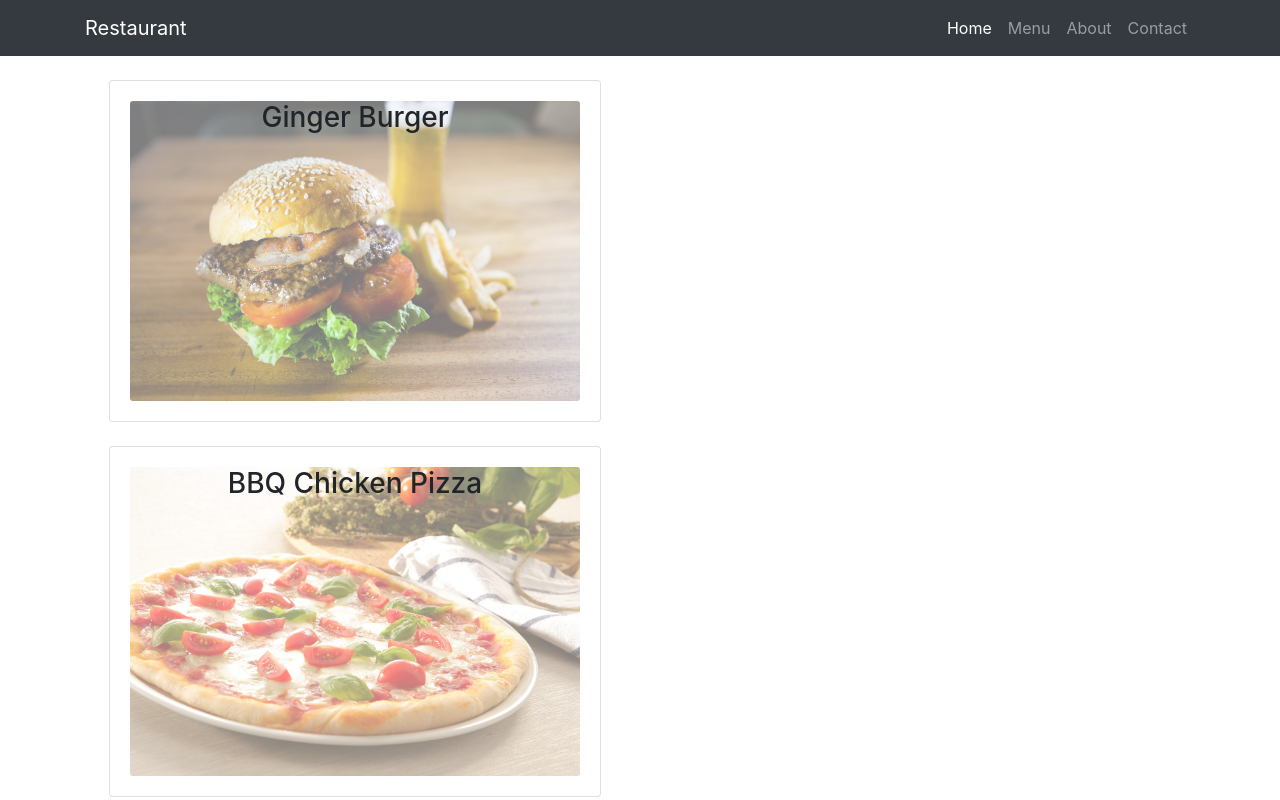
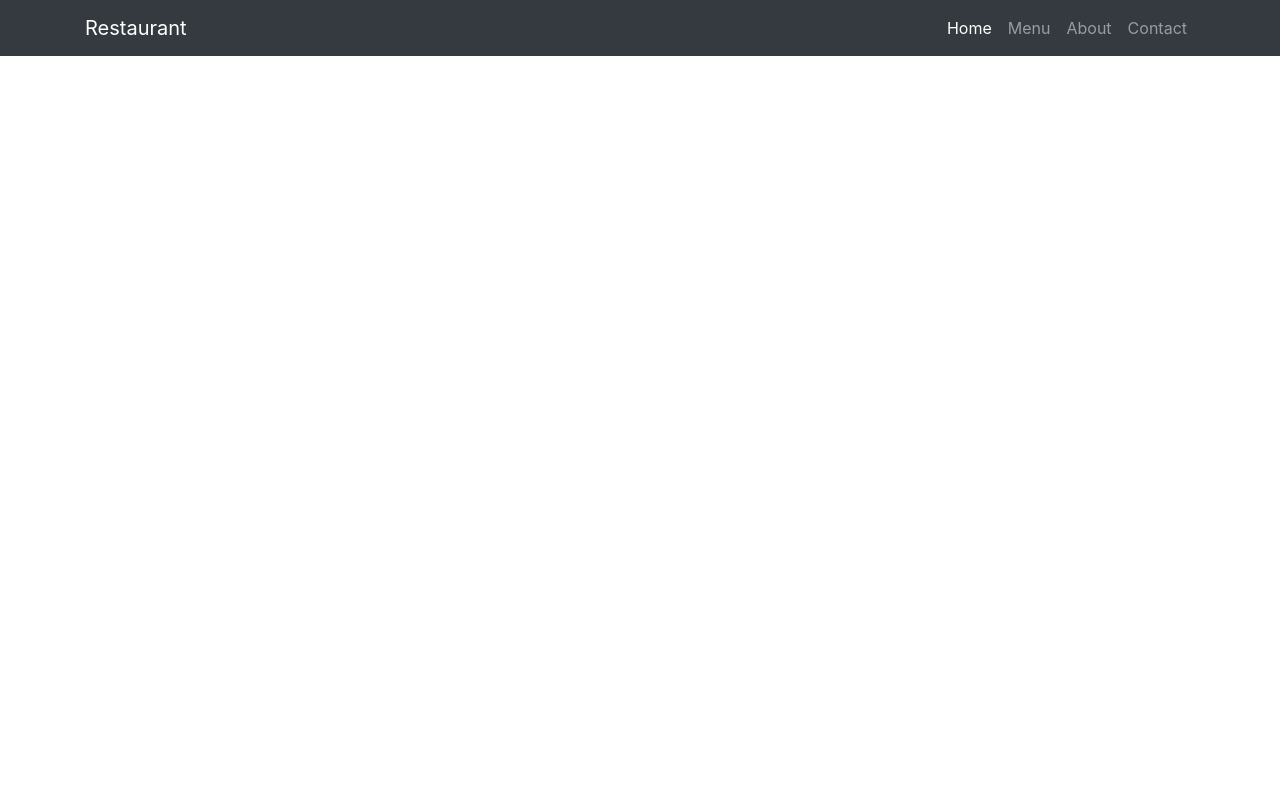
Before and after one commit to AbuSayedDev/react-restaurant, a React (Create React App) app: page /contact in a window 1280 px wide. Shown: the top 800 px of the page. Built offline with nearby package versions, Linux system fonts and the light colour scheme.

Commit message:
routing integrations

```diff
--- a/src/component/body/Body.js
+++ b/src/component/body/Body.js
@@ -3,13 +3,19 @@
 import Home from "./Home.js";
 import About from "./About.js";
 import Contact from "./Contact.js";
-
-
+import { Route, Redirect } from "react-router-dom";
 
 const Body = () => {
     return(
         <div>
-            <Menu />
+            <Route path="/" exact component={Home} />
+            <Route path="/menu" exact component={Menu} />
+            <Route path="/about" exact component={About} />
+            <Route path="/contact" exact component={Contact} />
+
+
+
+            {/* <Menu /> */}
 
         </div>
     );
```
